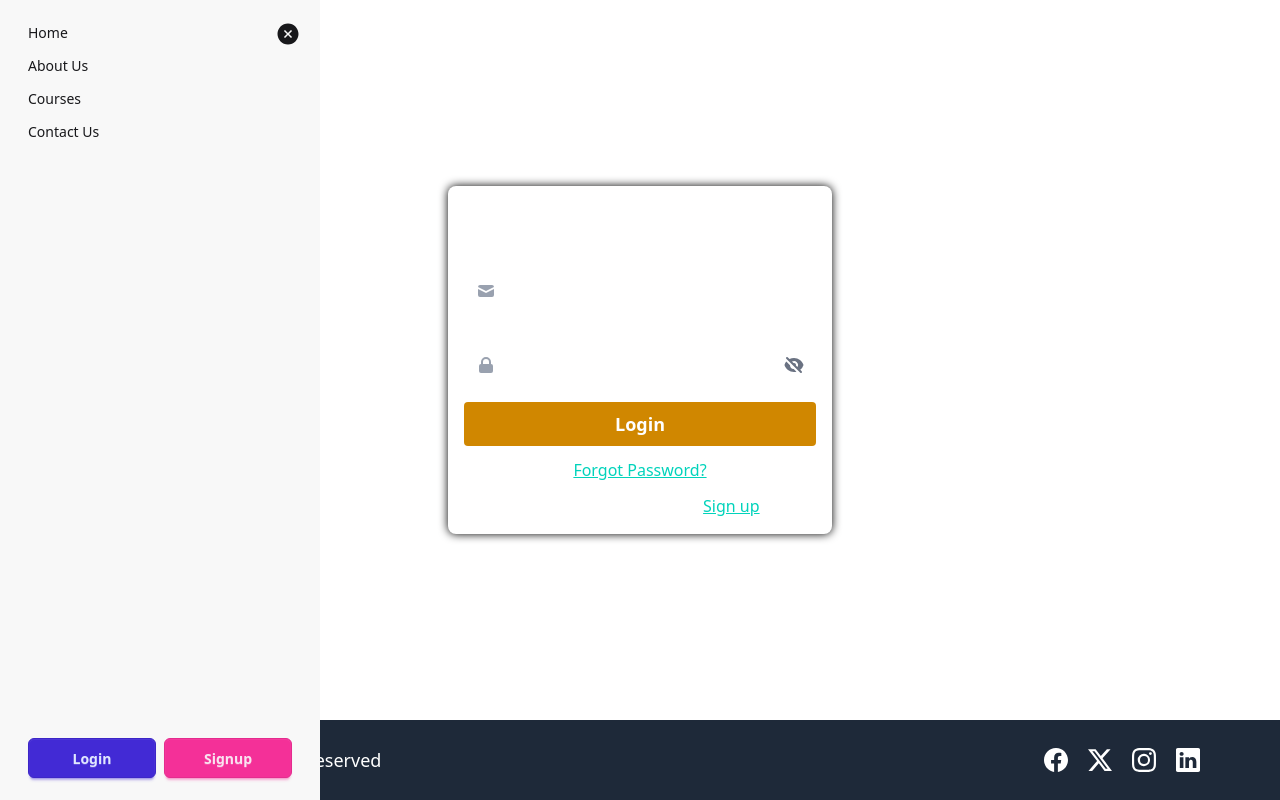
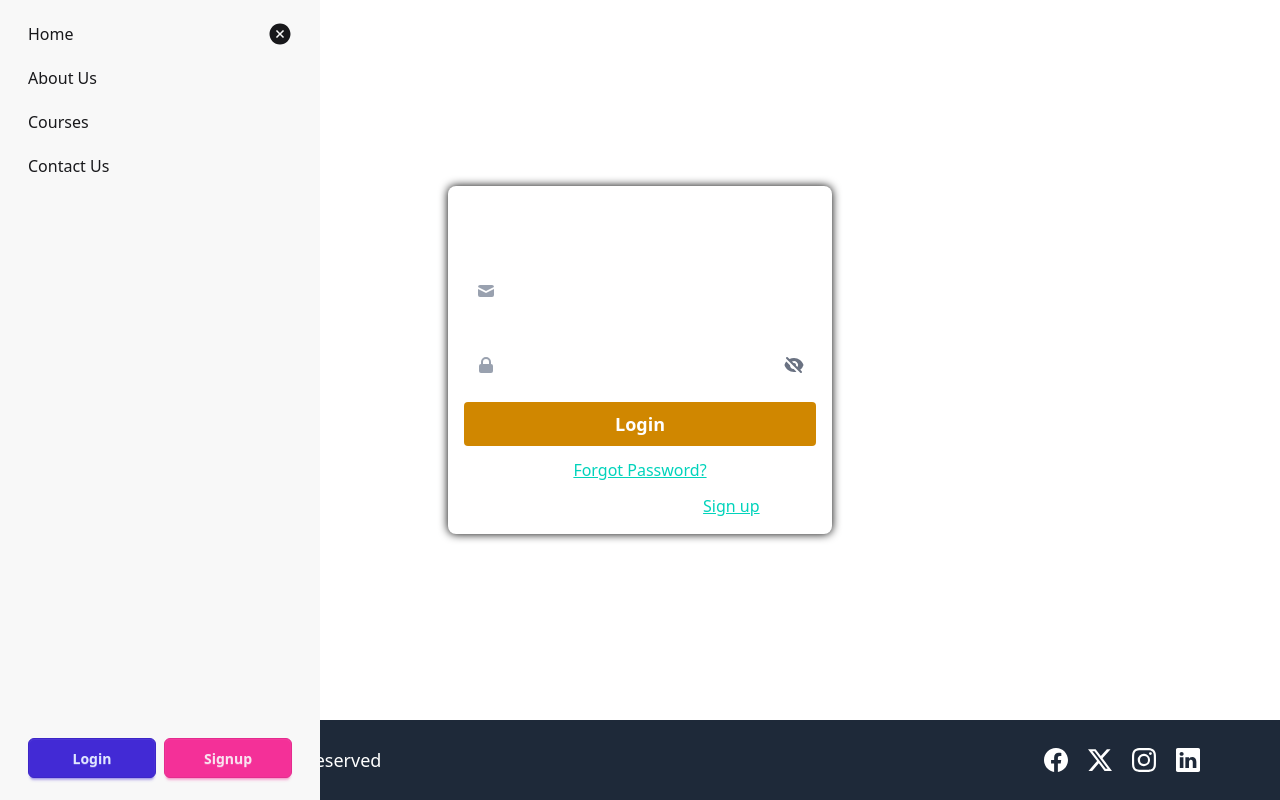
Before and after one commit to gkartikey05/Learning-Management-System-2.0, a React (Vite) app in the folder CLIENT/: page /login in a window 1280 px wide. Both pictures are taken after a click on the label 32 px from the left and 32 px from the top of the page. Built offline with nearby package versions, Linux system fonts and the light colour scheme; no server answers.

Commit message:
Fix some issues in Change, Forgot & Reset Password Functionality

```diff
--- a/CLIENT/src/App.jsx
+++ b/CLIENT/src/App.jsx
@@ -25,7 +25,7 @@ function App() {
       <Route path="/forgot-password" element={<ForgotPassword />} />
       <Route path="/reset-password/:resetToken" element={<ResetPassword />} />
 
-      <Route element={<RequireAuth allowedRoles={["ADIN", "USER"]} />}>
+      <Route element={<RequireAuth allowedRoles={["ADMIN", "USER"]} />}>
         <Route path="/user/profile" element={<Profile />} />
         <Route path="/user/change-password" element={<ChangePassword />} />
         <Route path="/user/edit-profile" element={<EditProfile />} />
--- a/CLIENT/src/Layouts/HomeLayout.jsx
+++ b/CLIENT/src/Layouts/HomeLayout.jsx
@@ -51,29 +51,29 @@ function HomeLayout({ children }) {
         <div className="drawer-side w-0">
           <label htmlFor="my-drawer" className="drawer-overlay"></label>
           <ul className="menu h-full p-4 w-48 sm:w-80 bg-base-200 text-base-content relative">
-            <li className="w-fit absolute right-2 z-50">
+            <li className="w-fit absolute right-4 z-50">
               <button onClick={hideDrawer}>
                 <AiFillCloseCircle size={24} />
               </button>
             </li>
-            <li>
-              <Link to={"/"}>Home</Link>
+            <li className="pb-2 text-[16px]">
+              <Link className="pb-1.5" to={"/"}>Home</Link>
             </li>
 
             {isLoggedIn && role === "ADMIN" && (
-              <li>
-                <Link to={"/admin/dashboard"}>Admin Dashboard</Link>
+              <li className="pb-2 text-[16px]">
+                <Link className="pb-1.5" to={"/admin/dashboard"}>Admin Dashboard</Link>
               </li>
             )}
 
-            <li>
-              <Link to={"/about"}>About Us</Link>
+            <li className="pb-2 text-[16px]">
+              <Link className="pb-1.5" to={"/about"}>About Us</Link>
             </li>
-            <li>
-              <Link to={"/courses"}>Courses</Link>
+            <li className="pb-2 text-[16px]">
+              <Link className="pb-1.5" to={"/courses"}>Courses</Link>
             </li>
-            <li>
-              <Link to={"/contact"}>Contact Us</Link>
+            <li className="pb-2 text-[16px]">
+              <Link className="pb-1.5" to={"/contact"}>Contact Us</Link>
             </li>
 
             {!isLoggedIn && (
--- a/CLIENT/src/Pages/Login.jsx
+++ b/CLIENT/src/Pages/Login.jsx
@@ -38,11 +38,11 @@ function Login() {
     const response = await dispatch(loginAccount(loginData));
     if (response?.payload?.success) {
       navigate("/");
+      setLoginData({
+        email: "",
+        password: "",
+      });
     }
-    setLoginData({
-      email: "",
-      password: "",
-    });
   }
 
   return (
@@ -164,7 +164,10 @@ function Login() {
             Login
           </button>
 
-          <Link to={"/forgot-password"} className="m-auto link text-accent cursor-pointer">
+          <Link
+            to={"/forgot-password"}
+            className="m-auto link text-accent cursor-pointer"
+          >
             Forgot Password?
           </Link>
 
--- a/CLIENT/src/Pages/Password/ChangePassword.jsx
+++ b/CLIENT/src/Pages/Password/ChangePassword.jsx
@@ -33,7 +33,7 @@ function ChangePassword() {
     });
   }
 
-  function handleFormSubmit(e) {
+  async function handleFormSubmit(e) {
     e.preventDefault();
 
     if (!userPassword.oldPassword || !userPassword.newPassword) {
@@ -60,14 +60,14 @@ function ChangePassword() {
       return;
     }
 
-    const response = dispatch(changePassword(userPassword));
-    if (response?.payload?.success) {
+    const response = await dispatch(changePassword(userPassword));
+    if (response.payload.success) {
       navigate("/user/profile");
+      setUserPassword({
+        oldPassword: "",
+        newPassword: "",
+      });
     }
-    setUserPassword({
-      oldPassword: "",
-      newPassword: "",
-    });
   }
 
   return (
--- a/CLIENT/src/Pages/Password/ForgotPassword.jsx
+++ b/CLIENT/src/Pages/Password/ForgotPassword.jsx
@@ -1,14 +1,13 @@
 import { useState } from "react";
 import toast from "react-hot-toast";
 import { useDispatch } from "react-redux";
-import { Link, useNavigate } from "react-router-dom";
+import { Link } from "react-router-dom";
 
 import HomeLayout from "../../Layouts/HomeLayout";
 import { forgotPassword } from "../../Redux/Slices/AuthSlice";
 
 function ForgotPassword() {
   const dispatch = useDispatch();
-  const navigate = useNavigate();
   const [email, setEmail] = useState("");
 
   async function handleFormSubmit(e) {
@@ -28,9 +27,8 @@ function ForgotPassword() {
 
     const response = await dispatch(forgotPassword(email));
     if (response?.payload?.success) {
-      navigate("/reset-password");
+      setEmail("");
     }
-    setEmail("");
   }
 
   return (
@@ -41,7 +39,7 @@ function ForgotPassword() {
           onSubmit={handleFormSubmit}
           className="flex flex-col justify-center gap-5 rounded-lg p-4 text-white w-96 shadow-[0_0_10px_black]"
         >
-          <h2 className="text-center text-2xl font-bold">Forget Password</h2>
+          <h2 className="text-center text-2xl font-bold">Forgot Password</h2>
 
           <p className="text-justify">
             Enter your registered email, we will send you a verification link on
--- a/CLIENT/src/Pages/Password/ResetPassword.jsx
+++ b/CLIENT/src/Pages/Password/ResetPassword.jsx
@@ -36,7 +36,7 @@ function ResetPassword() {
   async function handleFormSubmit(e) {
     e.preventDefault();
 
-    if (!data.password || !data.confirmPassword || !data.resetToken) {
+    if (!data.password || !data.confirmPassword) {
       toast.error("All fields are required");
       return;
     } else if (!data.password.match(/^(?=.*[a-z]).+$/)) {
@@ -64,12 +64,12 @@ function ResetPassword() {
     const response = await dispatch(resetPassword(data));
     if (response?.payload?.success) {
       navigate("/");
+      setData({
+        password: "",
+        confirmPassword: "",
+        resetToken: "",
+      });
     }
-    setData({
-      password: "",
-      confirmPassword: "",
-      resetToken: "",
-    });
   }
 
   return (
--- a/CLIENT/src/Pages/Signup.jsx
+++ b/CLIENT/src/Pages/Signup.jsx
@@ -93,7 +93,6 @@ function Signup() {
     const response = await dispatch(createAccount(formData));
     if (response?.payload?.success) {
       navigate("/");
-    }
       setSignupData({
         fullName: "",
         email: "",
@@ -101,6 +100,8 @@ function Signup() {
         avatar: "",
       });
       setPreviewImage("");
+    }
+
   }
 
   return (
--- a/CLIENT/src/Pages/User/Profile.jsx
+++ b/CLIENT/src/Pages/User/Profile.jsx
@@ -33,7 +33,7 @@ function Profile() {
 
           <div className="flex items-center justify-between gap-2">
             <Link
-              to={"/change-password"}
+              to={"/user/change-password"}
               className="w-1/2 bg-yellow-600 hover:bg-yellow-500 transition-all ease-in-out duration-300 rounded-sm font-semibold py-2 cursor-pointer text-center"
             >
               <button>Change Password</button>
```
Also changed, not shown: 1 other file (tests, documents, lock files or other folders). Lines whose indentation alone changed are shown as unchanged.
